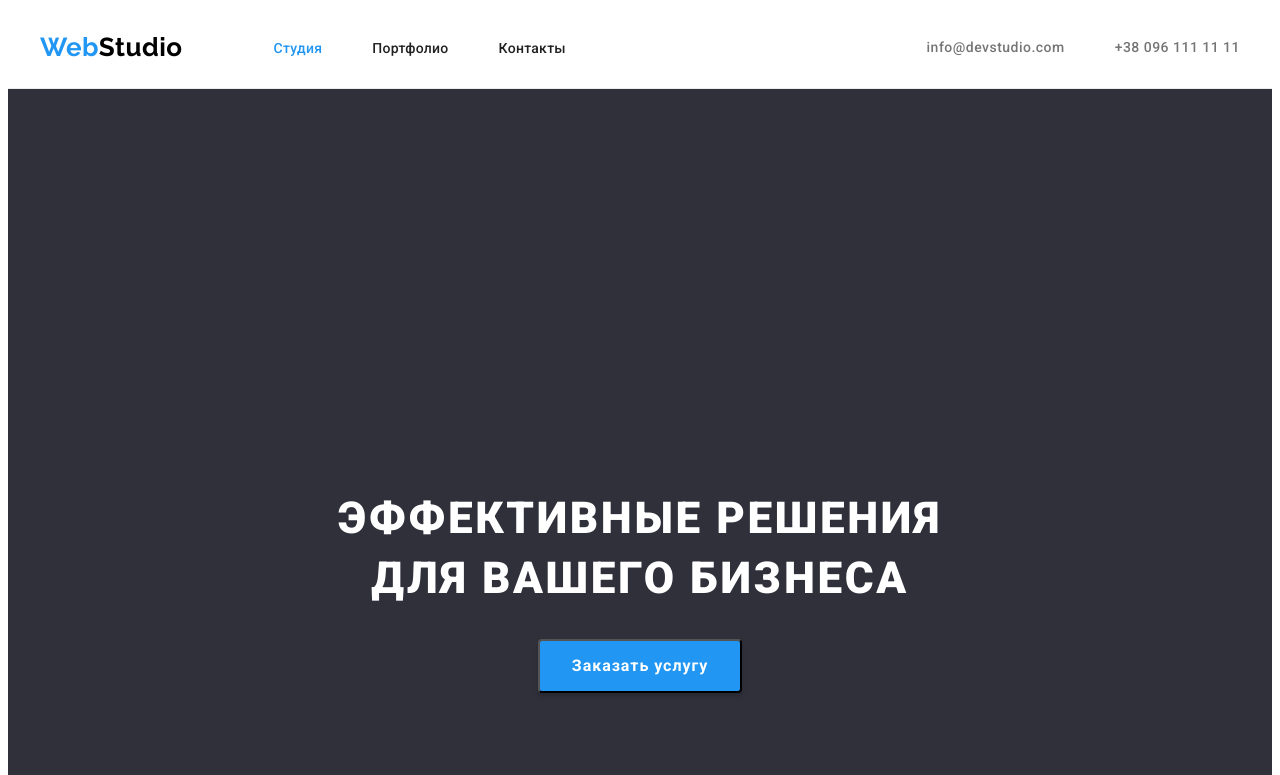
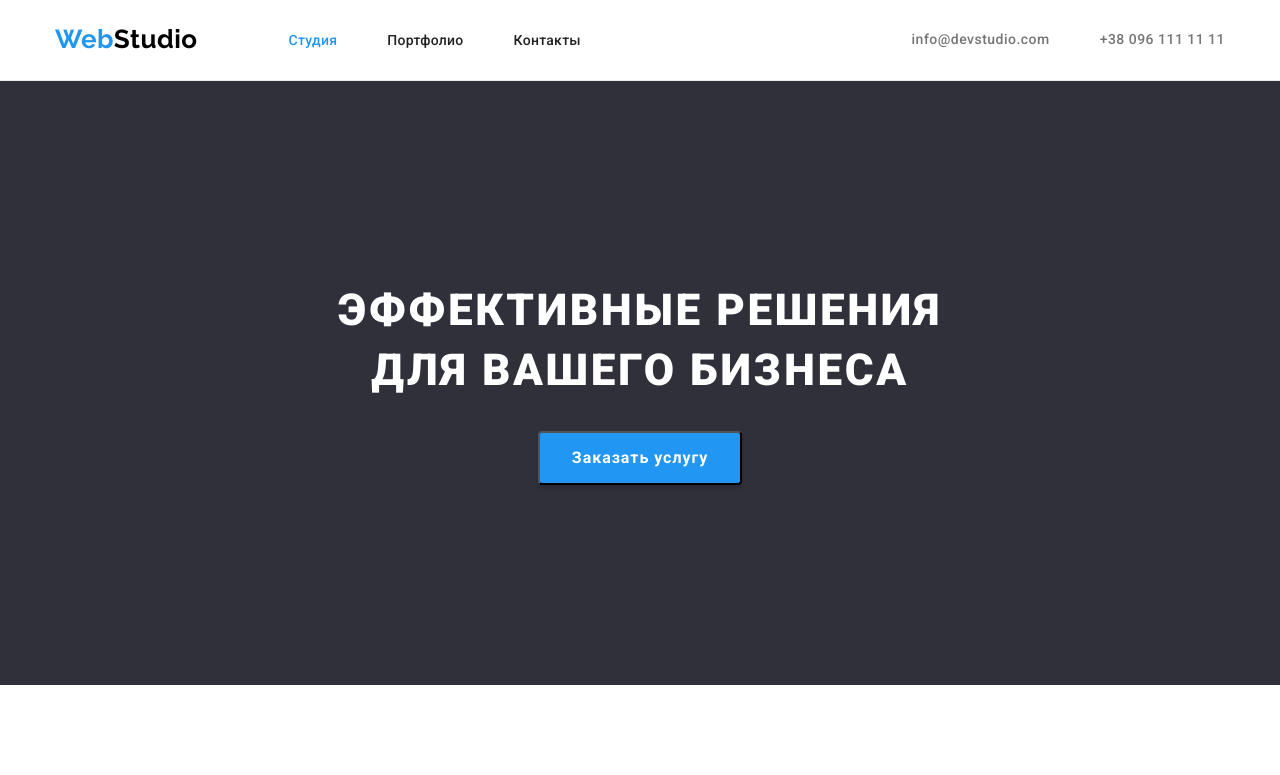
Before and after one commit to RomaSamkov/goit-markup-hw-03, a plain HTML site: page index.html in a window 1280 px wide. Shown: the top 775 px of the page. Drawn offline with nearby package versions, Linux system fonts and the light colour scheme.

Commit message:
Добавляет исправления в студию

```diff
--- a/css/styless.css
+++ b/css/styless.css
@@ -147,7 +147,7 @@ body {
   display: block;
   margin-bottom: 30px;
   max-width: 696px;
-  padding-top: 200px;
+  /* padding-top: 200px; */
   font-weight: 900;
   font-size: 44px;
   line-height: 1.36;
@@ -172,7 +172,7 @@ body {
   border-radius: 4px;
   cursor: pointer;
   padding: 10px 32px;
-  margin-bottom: 200px;
+  /* margin-bottom: 200px; */
   margin-left: auto;
   margin-right: auto;
 
--- a/index.html
+++ b/index.html
@@ -9,6 +9,9 @@
     <link rel="preconnect" href="https://fonts.gstatic.com" crossorigin>
     <link href="https://fonts.googleapis.com/css2?family=Raleway:wght@700&family=Roboto:wght@400;500;700;900&display=swap"
           rel="stylesheet">
+    <link rel="stylesheet" href="https://cdnjs.cloudflare.com/ajax/libs/modern-normalize/1.1.0/modern-normalize.min.css"
+          integrity="sha512-wpPYUAdjBVSE4KJnH1VR1HeZfpl1ub8YT/NKx4PuQ5NmX2tKuGu6U/JRp5y+Y8XG2tV+wKQpNHVUX03MfMFn9Q=="
+          crossorigin="anonymous" referrerpolicy="no-referrer" />
     <link rel="stylesheet" href="./css/styless.css">
 </head>
 <body>
```
